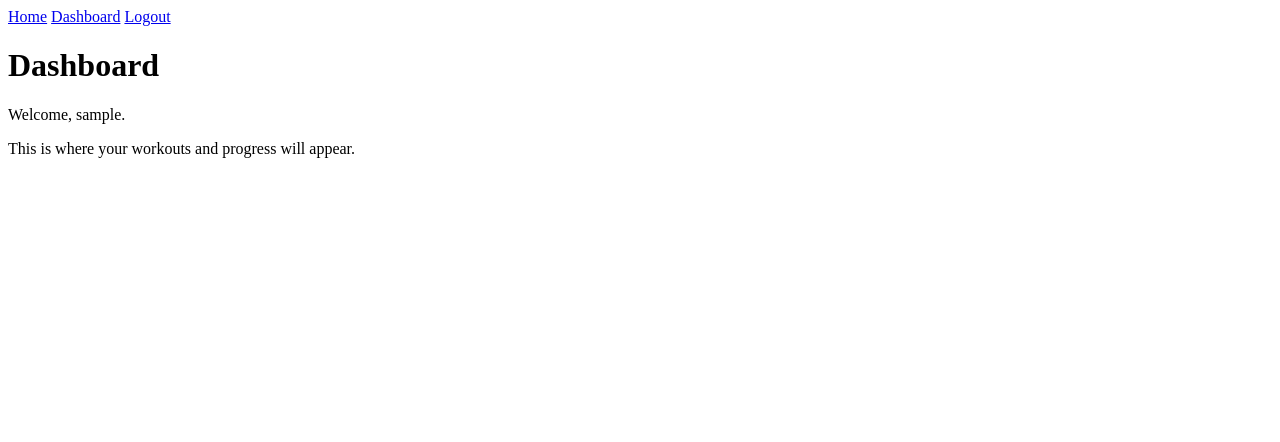
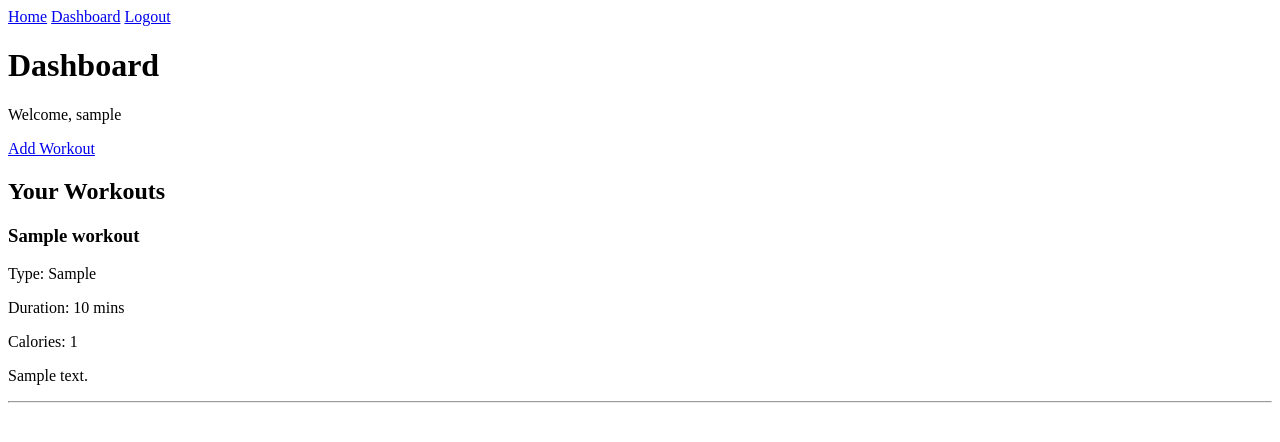
Before and after one commit to Ghound03/Fitnessapp, a Flask app: page /dashboard in a window 1280 px wide. Shown: the top 442 px of the page. Run offline with Flask 3, Linux system fonts and the light colour scheme; a user stored in the database is signed in; tables that the repository leaves empty hold one stand-in row (values such as "Sample post").

Commit message:
Add create workout route and workout form

```diff
--- a/app.py
+++ b/app.py
@@ -2,7 +2,7 @@ from flask import Flask, render_template, request, redirect, url_for, flash
 from flask_login import LoginManager, login_user, logout_user, login_required, current_user
 
 from config import Config
-from models import db, User
+from models import db, User, Workout
 
 login_manager = LoginManager()
 
@@ -16,7 +16,6 @@ def load_user(user_id):
 
 
 def create_app():
-
     app = Flask(__name__)
     app.config.from_object(Config)
 
@@ -89,7 +88,34 @@ def create_app():
     @app.route("/dashboard")
     @login_required
     def dashboard():
-        return render_template("dashboard.html")
+        workouts = Workout.query.filter_by(user_id=current_user.id)\
+            .order_by(Workout.workout_date.desc()).all()
+
+        return render_template(
+            "dashboard.html",
+            workouts=workouts
+        )
+
+    @app.route("/workout/new", methods=["GET", "POST"])
+    @login_required
+    def add_workout():
+        if request.method == "POST":
+            workout = Workout(
+                title=request.form.get("title"),
+                workout_type=request.form.get("workout_type"),
+                duration_minutes=int(request.form.get("duration")),
+                calories_burned=int(request.form.get("calories")),
+                notes=request.form.get("notes"),
+                user_id=current_user.id
+            )
+
+            db.session.add(workout)
+            db.session.commit()
+
+            flash("Workout added successfully.", "success")
+            return redirect(url_for("dashboard"))
+
+        return render_template("add_workout.html")
 
     with app.app_context():
         db.create_all()
--- a/templates/dashboard.html
+++ b/templates/dashboard.html
@@ -3,8 +3,33 @@
 {% block title %}Dashboard - FitTrack Pro{% endblock %}
 
 {% block content %}
+
 <h1>Dashboard</h1>
 
-<p>Welcome, {{ current_user.username }}.</p>
-<p>This is where your workouts and progress will appear.</p>
+<p>Welcome, {{ current_user.username }}</p>
+
+<p>
+    <a href="{{ url_for('add_workout') }}">
+        Add Workout
+    </a>
+</p>
+
+{% if workouts %}
+    <h2>Your Workouts</h2>
+
+    {% for workout in workouts %}
+        <div>
+            <h3>{{ workout.title }}</h3>
+            <p>Type: {{ workout.workout_type }}</p>
+            <p>Duration: {{ workout.duration_minutes }} mins</p>
+            <p>Calories: {{ workout.calories_burned }}</p>
+            <p>{{ workout.notes }}</p>
+        </div>
+        <hr>
+    {% endfor %}
+
+{% else %}
+    <p>No workouts logged yet.</p>
+{% endif %}
+
 {% endblock %}
```
Also changed, not shown: templates/add_workout.html (added, +30 -0 lines).
